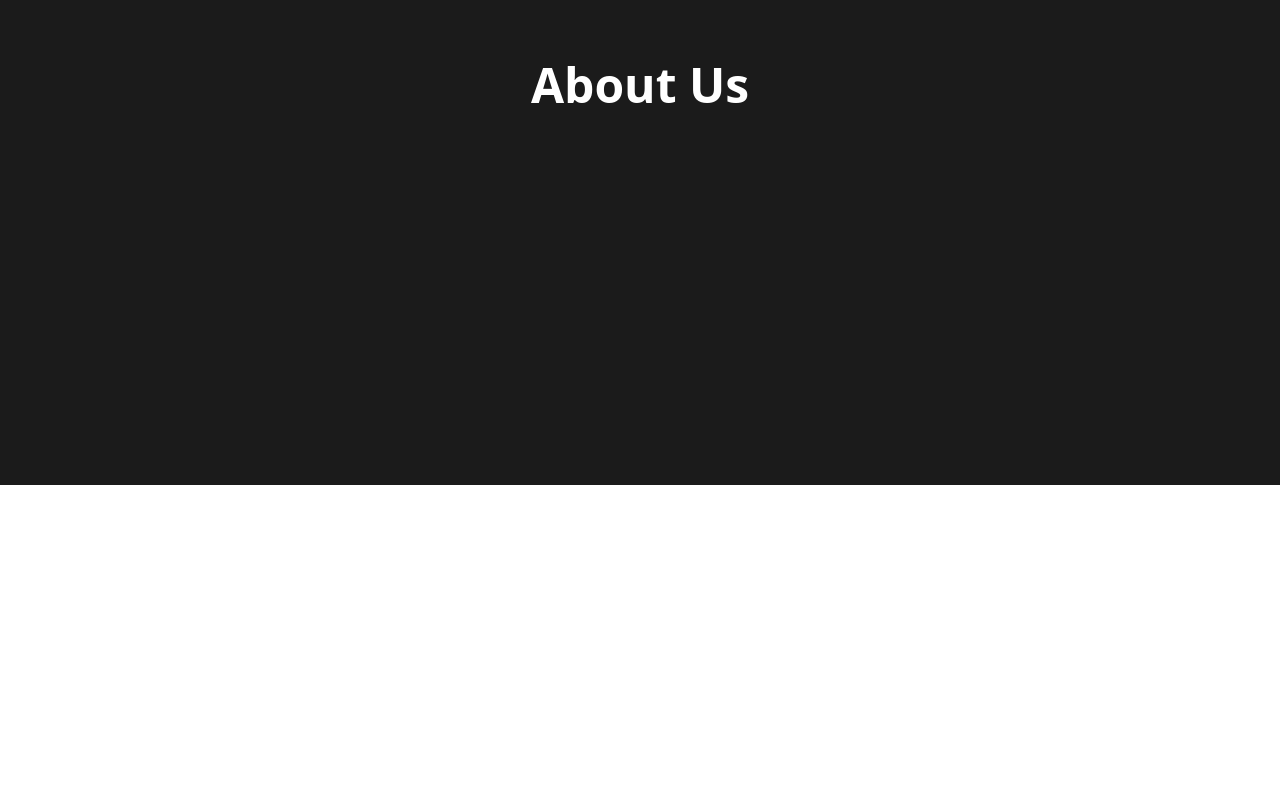
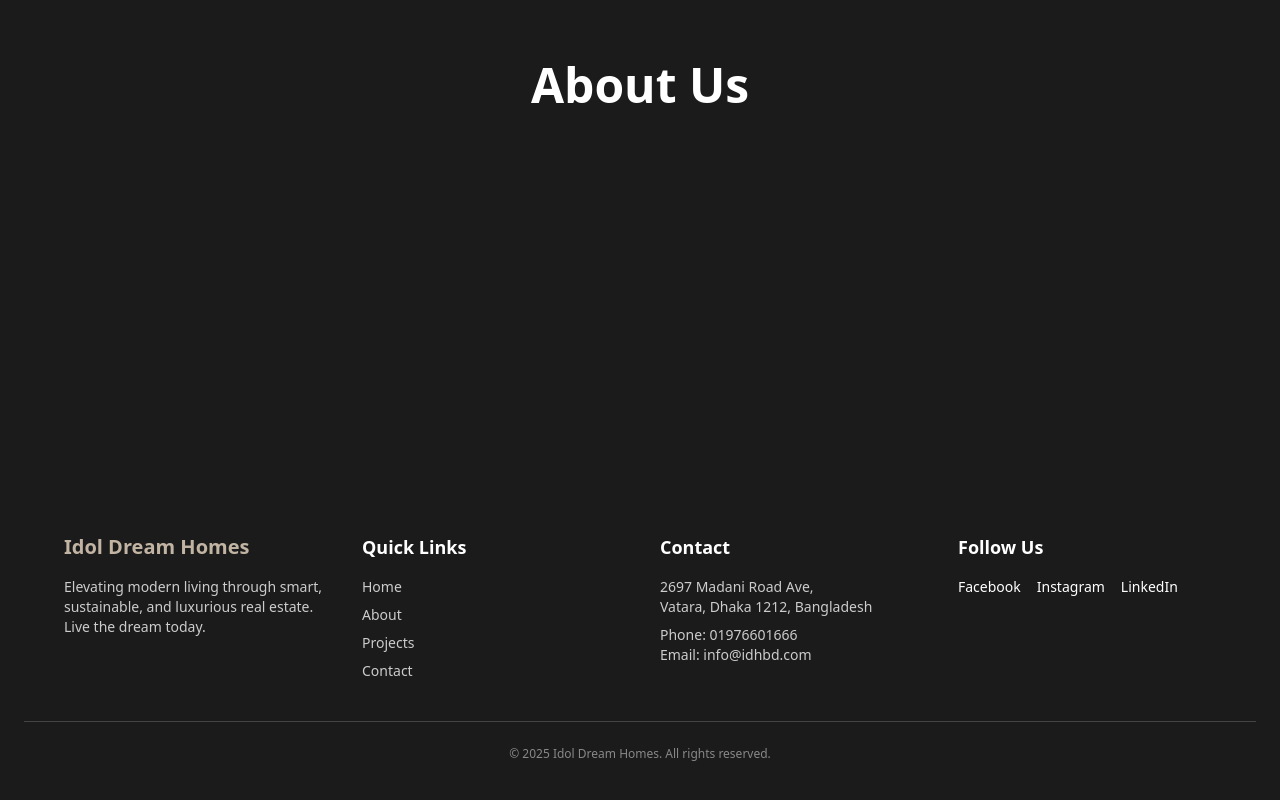
Before and after one commit to nbinmostafa/idol-dream-home-website, a React (Vite) app in the folder idol-dream-homes/: page /about in a window 1280 px wide. Shown: the part 495-1295 px from the top of the page. Before the commit the page ends 980 px from the top, so only its background shows below. Built offline with nearby package versions, Linux system fonts and the light colour scheme.

Commit message:
Footers on every page

```diff
--- a/idol-dream-homes/src/Pages/About.jsx
+++ b/idol-dream-homes/src/Pages/About.jsx
@@ -1,5 +1,5 @@
 import Navbar from "../Components/Navbar/Navbar.jsx";
-
+import Footer from "../Components/Footer/Footer.jsx";
 function About() {
     return (
     <div className="bg-[#1B1B1B] text-white min-h-screen">
@@ -7,6 +7,7 @@ function About() {
         <div className="min-h-screen flex items-center justify-center">
             <h1 className="text-5xl font-bold">About Us</h1>
         </div>
+        <Footer />
     </div>
     );
   }
--- a/idol-dream-homes/src/Pages/Contact.jsx
+++ b/idol-dream-homes/src/Pages/Contact.jsx
@@ -2,6 +2,7 @@ import React, { useState } from "react";
 import { motion } from "framer-motion";
 import { useNavigate } from "react-router-dom";
 import Navbar from "../Components/Navbar/Navbar.jsx";
+import Footer from "../Components/Footer/Footer.jsx";
 
 function Contact() {
   const navigate = useNavigate();
@@ -108,7 +109,9 @@ function Contact() {
 
         </div>
       </section>
+      <Footer/>
     </div>
+
   );
 }
 
--- a/idol-dream-homes/src/Pages/Projects.jsx
+++ b/idol-dream-homes/src/Pages/Projects.jsx
@@ -1,4 +1,5 @@
 import Navbar from "../Components/Navbar/Navbar.jsx";
+import Footer from "../Components/Footer/Footer.jsx";
 
 function Projects() {
     return (
@@ -7,6 +8,7 @@ function Projects() {
             <div className="min-h-screen flex items-center justify-center">
                 <h1 className="text-5xl font-bold">Projects</h1>
             </div>
+            <Footer />
         </div>
     );
   }
```
